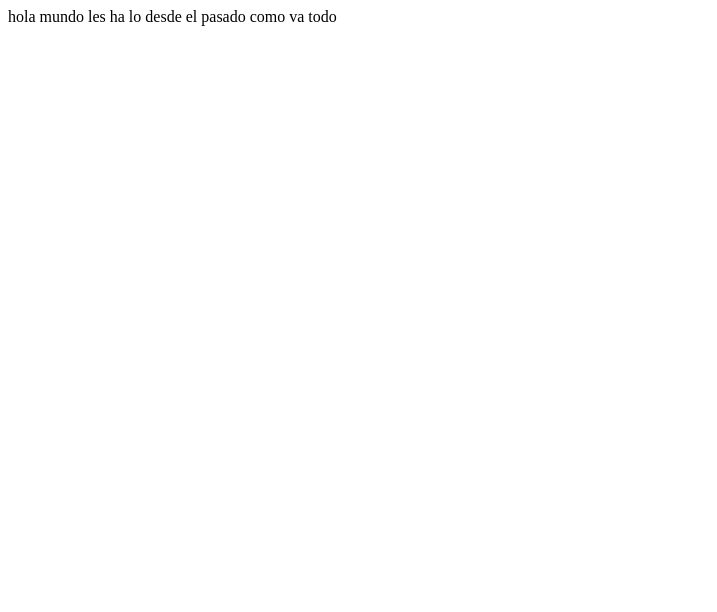
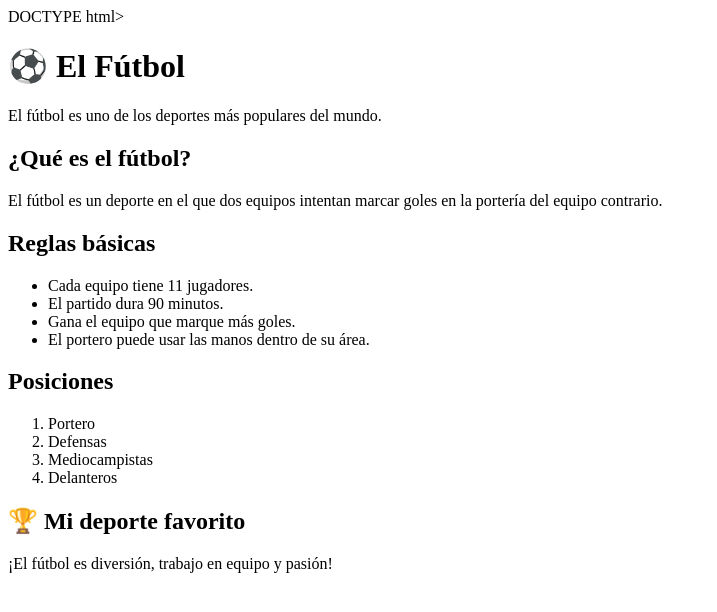
Before and after one commit to miguel8677/mi-hola-mundo-web, a plain HTML site: page index.html in a window 1280 px wide. Shown: the whole page, without its empty margins (0-717 px from the left). Drawn offline with Linux system fonts and the light colour scheme.

Commit message:
Replace text with HTML structure for football page

```diff
--- a/index.html
+++ b/index.html
@@ -1,2 +1,40 @@
-hola mundo les ha lo desde el pasado
-como va todo
+DOCTYPE html>
+
+<html> <head> <title>El Fútbol</title> </head>
+
+<body>
+
+<h1>⚽ El Fútbol</h1>
+
+<p>El fútbol es uno de los deportes más populares del mundo.</p>
+
+<h2>¿Qué es el fútbol?</h2>
+
+<p>
+    El fútbol es un deporte en el que dos equipos intentan marcar
+    goles en la portería del equipo contrario.
+</p>
+
+<h2>Reglas básicas</h2>
+
+<ul>
+    <li>Cada equipo tiene 11 jugadores.</li>
+    <li>El partido dura 90 minutos.</li>
+    <li>Gana el equipo que marque más goles.</li>
+    <li>El portero puede usar las manos dentro de su área.</li>
+</ul>
+
+<h2>Posiciones</h2>
+
+<ol>
+    <li>Portero</li>
+    <li>Defensas</li>
+    <li>Mediocampistas</li>
+    <li>Delanteros</li>
+</ol>
+
+<h2>🏆 Mi deporte favorito</h2>
+
+<p>¡El fútbol es diversión, trabajo en equipo y pasión!</p>
+
+</body> </html>
```
